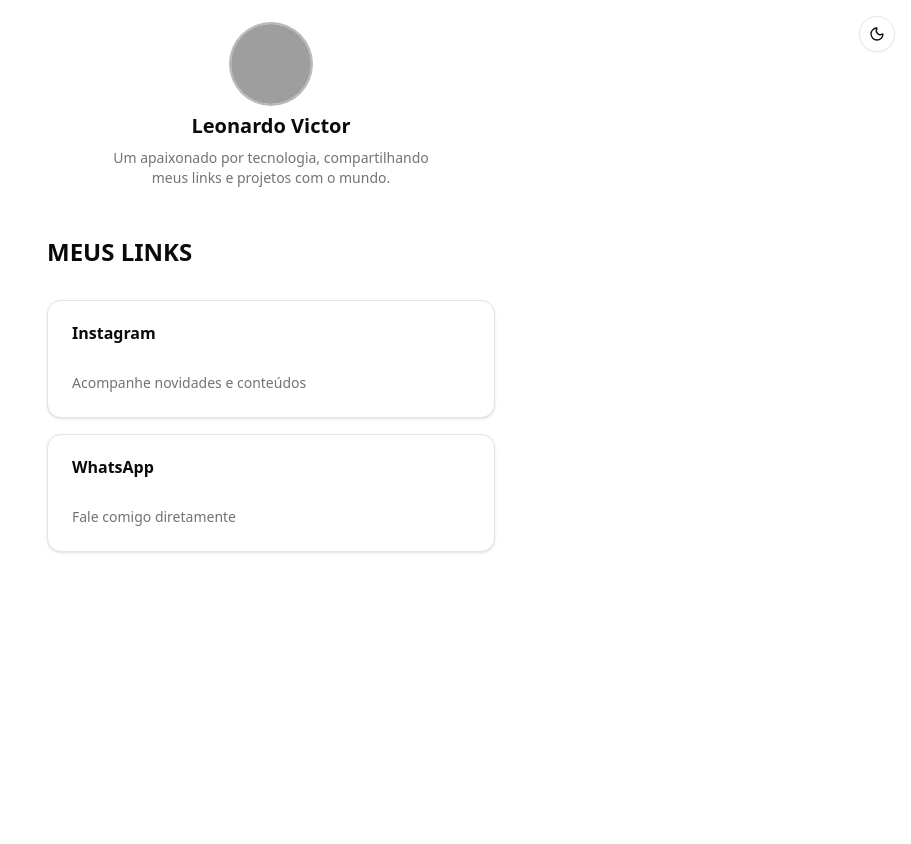
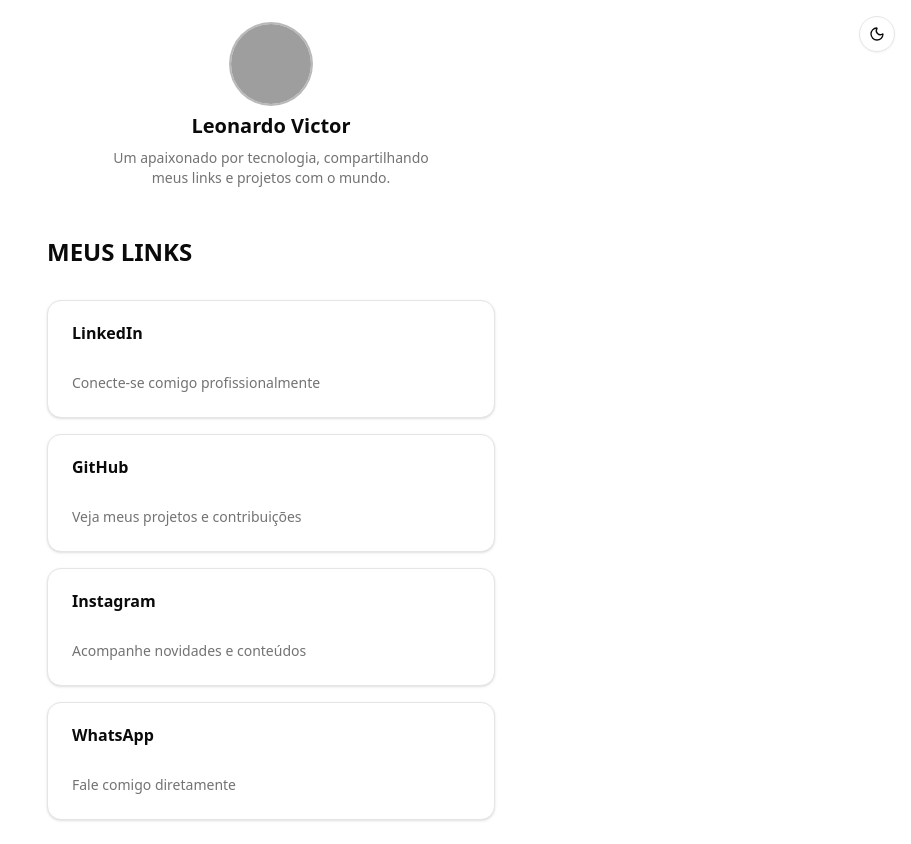
Before and after one commit to Feijaooziin/feijao-links, a Next.js app: page / in a window 1280 px wide. Shown: the whole page, without its empty margins (369-1280 px from the left). Before the commit the page ends 800 px from the top, so only its background shows below. Built offline with nearby package versions, Linux system fonts and the light colour scheme; grey boxes are pictures that could not be loaded.

Commit message:
feat: adicionando linkedin e github

```diff
--- a/src/data/links.ts
+++ b/src/data/links.ts
@@ -5,6 +5,16 @@
 };
 
 export const links: LinkItem[] = [
+  {
+    name: "LinkedIn",
+    description: "Conecte-se comigo profissionalmente",
+    url: "https://linkedin.com/in/leonardo-victor-",
+  },
+  {
+    name: "GitHub",
+    description: "Veja meus projetos e contribuições",
+    url: "https://github.com/Feijaooziin",
+  },
   {
     name: "Instagram",
     description: "Acompanhe novidades e conteúdos",
```
